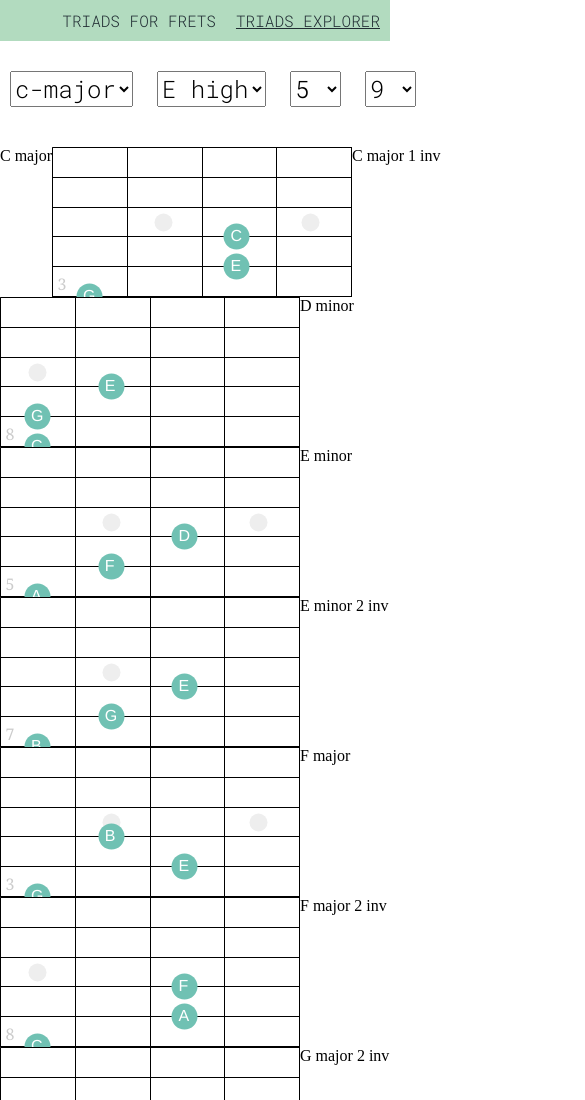
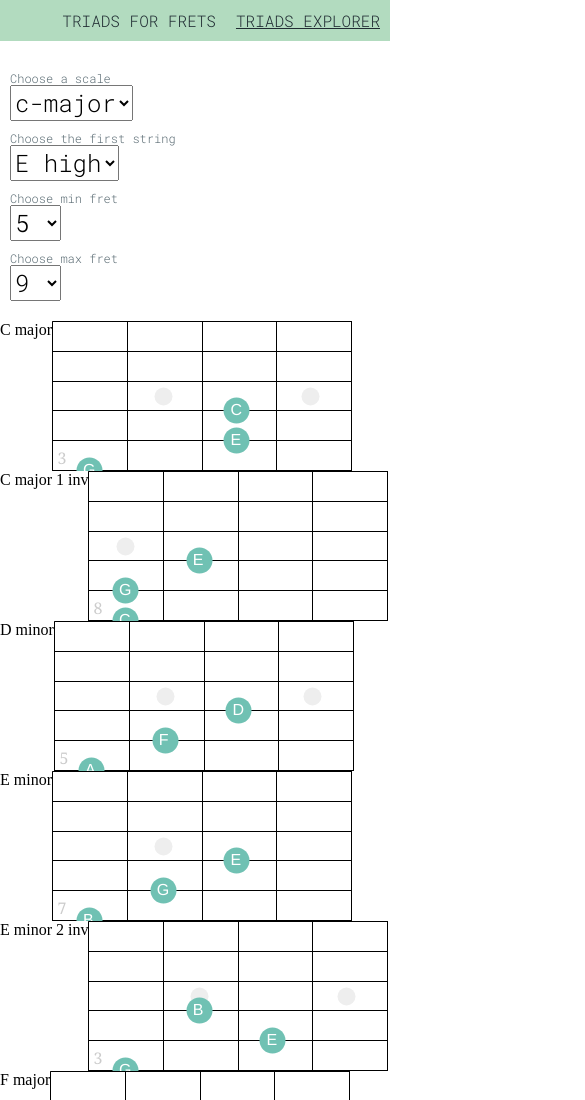
Before and after one commit to makaroni4/triads, a website built with webpack: page frets.html in a window 390 px wide. Shown: the top 1100 px of the page, 585 px wide, since content can reach past the window. Built offline with nearby package versions, Linux system fonts and the light colour scheme.

Commit message:
Add mobile markup, labels to menu

```diff
--- a/frets.html
+++ b/frets.html
@@ -18,9 +18,15 @@
       </ul>
 
       <div class="header__menu header-menu">
+        <div class="header-menu__select-label">
+          Choose a scale
+        </div>
         <select name="scale" class="header-menu__scale-select scale-select">
         </select>
 
+        <div class="header-menu__select-label">
+          Choose the first string
+        </div>
         <select name="low-string" class="header-menu__low-string-select low-string-select">
           <option value="0">E high</option>
           <option value="1">B</option>
@@ -28,9 +34,15 @@
           <option value="3">D</option>
         </select>
 
+        <div class="header-menu__select-label">
+          Choose min fret
+        </div>
         <select name="first-fret" class="header-menu__first-fret-select first-fret-select">
         </select>
 
+        <div class="header-menu__select-label">
+          Choose max fret
+        </div>
         <select name="last-fret" class="header-menu__last-fret-select last-fret-select">
         </select>
       </div>
--- a/src/css/triad-frets.css
+++ b/src/css/triad-frets.css
@@ -12,13 +12,15 @@ html {
 }
 
 select {
+  display: block;
+
   font-family: 'Roboto Mono', monospace;
   font-size: 24px;
   line-height: 30px;
 }
 
-select + select {
-  margin-left: 20px;
+select + .header-menu__select-label {
+  margin-top: 10px;
 }
 
 .triads-explorer-page {
@@ -26,7 +28,7 @@ select + select {
 }
 
 .triads-explorer-page__triads {
-  margin: 40px auto 0;
+  margin: 20px auto 0;
 }
 
 .triads {
@@ -66,6 +68,13 @@ select + select {
   margin-right: auto;
 }
 
+.header-menu__select-label {
+  font-family: 'Roboto Mono', monospace;
+  font-size: 12px;
+  line-height: 14px;
+  color: #5a6b73;
+}
+
 .header-nav {
   display: flex;
   justify-content: flex-end;
@@ -85,3 +94,14 @@ select + select {
 .header-nav__item + .header-nav__item {
   margin-left: 20px;
 }
+
+@media (max-width: 600px) {
+  .header-menu {
+    width: 100%;
+  }
+
+  .triads {
+    width: 100%;
+    flex-wrap: no-wrap;
+  }
+}
```
Also changed, not shown: index.html (+2 -0 lines).
